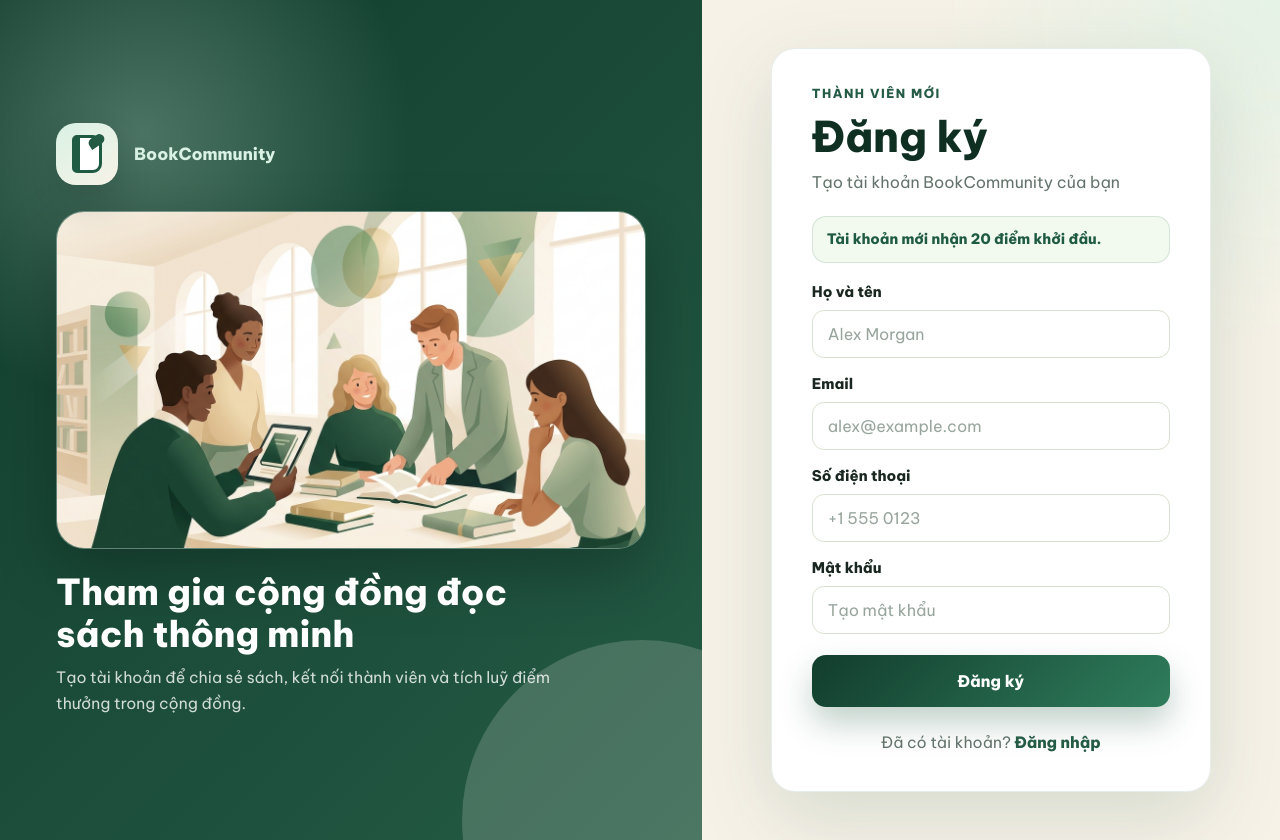
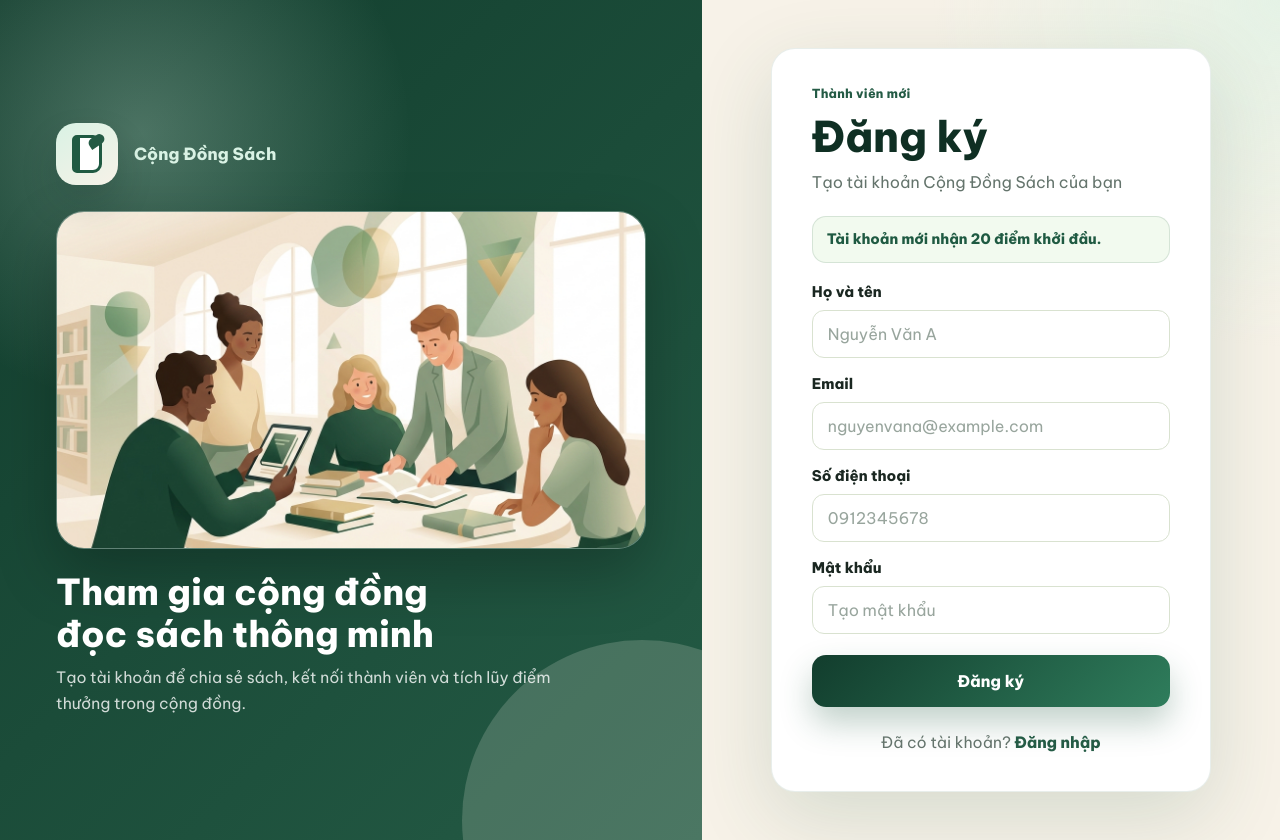
Before and after one commit to HuyHoangTran05/book-club, a React (Vite) app in the folder book-club-app/frontend/: page /register in a window 1280 px wide. Built offline with nearby package versions, Linux system fonts and the light colour scheme.

Commit message:
update Login Page and Register Page

```diff
--- a/book-club-app/frontend/src/pages/LoginPage.css
+++ b/book-club-app/frontend/src/pages/LoginPage.css
@@ -19,6 +19,16 @@
   overflow: hidden;
   background: var(--login-cream);
   color: var(--login-ink);
+  font-family: "Be Vietnam Pro", "Inter", "Segoe UI", "Arial", sans-serif;
+  overflow-wrap: normal;
+  word-break: normal;
+  hyphens: none;
+}
+
+.login-page :where(h1, h2, p, label, input, button, a) {
+  overflow-wrap: normal;
+  word-break: normal;
+  hyphens: none;
 }
 
 .login-hero {
@@ -120,6 +130,7 @@
   font-size: clamp(1.75rem, 2.8vw, 2.35rem);
   line-height: 1.18;
   font-weight: 850;
+  text-wrap: balance;
 }
 
 .login-hero-copy p {
@@ -128,6 +139,7 @@
   color: rgba(255, 255, 255, 0.8);
   font-size: 0.98rem;
   line-height: 1.65;
+  text-wrap: pretty;
 }
 
 .login-hero-image-wrap {
@@ -199,8 +211,8 @@
   color: var(--login-green-700);
   font-size: 0.78rem;
   font-weight: 800;
-  letter-spacing: 0.12em;
-  text-transform: uppercase;
+  letter-spacing: 0.02em;
+  text-transform: none;
 }
 
 .login-form-heading h2 {
@@ -208,6 +220,7 @@
   font-size: clamp(2rem, 5vw, 2.8rem);
   line-height: 1.1;
   font-weight: 850;
+  text-wrap: balance;
 }
 
 .login-form-heading p:last-child {
@@ -215,6 +228,7 @@
   color: var(--login-muted);
   font-size: 1rem;
   line-height: 1.6;
+  text-wrap: pretty;
 }
 
 .login-form {
--- a/book-club-app/frontend/src/pages/LoginPage.jsx
+++ b/book-club-app/frontend/src/pages/LoginPage.jsx
@@ -45,44 +45,36 @@ function LoginPage() {
   }
 
   return (
-    <>
-      {/* Khi dán HTML từ Stitch/Figma vào vùng dưới, cần chuyển class -> className, for -> htmlFor, style string -> object nếu có. */}
-      {/* Giữ form onSubmit={handleSubmit}, input email/password dùng value + onChange, button type="submit", error/loading lấy từ state. */}
-      {/* ================= STITCH / FIGMA HTML PASTE ZONE START ================= */}
     <main className="login-page" aria-labelledby="login-title">
-        <section className="login-hero" aria-label="BookCommunity branding">
+      <section className="login-hero" aria-label="Thương hiệu Cộng Đồng Sách">
         <div className="login-hero-content">
           <div className="login-brand-row">
             <div className="login-brand-mark" aria-hidden="true">
               <span className="login-brand-book" />
               <span className="login-brand-leaf" />
             </div>
-              <p className="login-brand-name">BookCommunity</p>
+            <p className="login-brand-name">Cộng Đồng Sách</p>
           </div>
 
           <div className="login-hero-image-wrap">
-              <img
-                src={loginHero}
-                alt="BookCommunity reading community"
-                className="login-hero-image"
-              />
+            <img src={loginHero} alt="Cộng đồng đọc sách" className="login-hero-image" />
           </div>
 
           <div className="login-hero-copy">
             <h1>Kết nối tri thức qua từng cuốn sách</h1>
-              <p>Nền tảng giúp thành viên chia sẻ, trao đổi và lan toả văn hoá đọc trong cộng đồng.</p>
+            <p>Nền tảng giúp thành viên chia sẻ, trao đổi và lan tỏa văn hóa đọc trong cộng đồng.</p>
           </div>
         </div>
       </section>
 
-        <section className="login-panel" aria-label="Đăng nhập BookCommunity">
+      <section className="login-panel" aria-label="Đăng nhập Cộng Đồng Sách">
         <div className="login-card">
           <div className="login-mobile-brand">
             <div className="login-brand-mark" aria-hidden="true">
               <span className="login-brand-book" />
               <span className="login-brand-leaf" />
             </div>
-              <p>BookCommunity</p>
+            <p>Cộng Đồng Sách</p>
           </div>
 
           <div className="login-form-heading">
@@ -139,8 +131,6 @@ function LoginPage() {
         </div>
       </section>
     </main>
-      {/* ================= STITCH / FIGMA HTML PASTE ZONE END ================= */}
-    </>
   );
 }
 
--- a/book-club-app/frontend/src/pages/RegisterPage.css
+++ b/book-club-app/frontend/src/pages/RegisterPage.css
@@ -19,6 +19,16 @@
   overflow: hidden;
   background: var(--register-cream);
   color: var(--register-ink);
+  font-family: "Be Vietnam Pro", "Inter", "Segoe UI", "Arial", sans-serif;
+  overflow-wrap: normal;
+  word-break: normal;
+  hyphens: none;
+}
+
+.register-page :where(h1, h2, p, label, input, button, a) {
+  overflow-wrap: normal;
+  word-break: normal;
+  hyphens: none;
 }
 
 .register-hero {
@@ -146,6 +156,7 @@
   font-size: clamp(1.75rem, 2.8vw, 2.35rem);
   line-height: 1.18;
   font-weight: 850;
+  text-wrap: balance;
 }
 
 .register-hero-copy p {
@@ -154,6 +165,7 @@
   color: rgba(255, 255, 255, 0.8);
   font-size: 0.98rem;
   line-height: 1.65;
+  text-wrap: pretty;
 }
 
 .register-panel {
@@ -207,8 +219,8 @@
   color: var(--register-green-700);
   font-size: 0.78rem;
   font-weight: 800;
-  letter-spacing: 0.12em;
-  text-transform: uppercase;
+  letter-spacing: 0.02em;
+  text-transform: none;
 }
 
 .register-form-heading h2 {
@@ -216,6 +228,7 @@
   font-size: clamp(2rem, 5vw, 2.65rem);
   line-height: 1.1;
   font-weight: 850;
+  text-wrap: balance;
 }
 
 .register-form-heading p:last-child {
@@ -223,6 +236,7 @@
   color: var(--register-muted);
   font-size: 1rem;
   line-height: 1.6;
+  text-wrap: pretty;
 }
 
 .register-info-message {
--- a/book-club-app/frontend/src/pages/RegisterPage.jsx
+++ b/book-club-app/frontend/src/pages/RegisterPage.jsx
@@ -62,28 +62,20 @@ function RegisterPage() {
   }
 
   return (
-    <>
-      {/* Nếu dán HTML từ Stitch/Figma, cần đổi class -> className, for -> htmlFor, style string -> object nếu có. */}
-      {/* Giữ form onSubmit={handleSubmit}, value/onChange của input, error/loading state và các field đang submit. */}
-      {/* ================= STITCH / FIGMA REGISTER HTML PASTE ZONE START ================= */}
     <main className="register-page" aria-labelledby="register-title">
-        <section className="register-hero" aria-label="BookCommunity register branding">
+      <section className="register-hero" aria-label="Thương hiệu Cộng Đồng Sách">
         <div className="register-hero-content">
           <div className="register-brand-row">
             <div className="register-brand-mark" aria-hidden="true">
               <span className="register-brand-book" />
               <span className="register-brand-leaf" />
             </div>
-              <p className="register-brand-name">BookCommunity</p>
+            <p className="register-brand-name">Cộng Đồng Sách</p>
           </div>
 
           <div className="register-hero-image-wrap">
             {registerHero ? (
-                <img
-                  src={registerHero}
-                  alt="BookCommunity reading community"
-                  className="register-hero-image"
-                />
+              <img src={registerHero} alt="Cộng đồng đọc sách" className="register-hero-image" />
             ) : (
               <div className="register-hero-image register-hero-image-fallback" aria-hidden="true" />
             )}
@@ -91,25 +83,25 @@ function RegisterPage() {
 
           <div className="register-hero-copy">
             <h1>Tham gia cộng đồng đọc sách thông minh</h1>
-              <p>Tạo tài khoản để chia sẻ sách, kết nối thành viên và tích luỹ điểm thưởng trong cộng đồng.</p>
+            <p>Tạo tài khoản để chia sẻ sách, kết nối thành viên và tích lũy điểm thưởng trong cộng đồng.</p>
           </div>
         </div>
       </section>
 
-        <section className="register-panel" aria-label="Đăng ký BookCommunity">
+      <section className="register-panel" aria-label="Đăng ký Cộng Đồng Sách">
         <div className="register-card">
           <div className="register-mobile-brand">
             <div className="register-brand-mark" aria-hidden="true">
               <span className="register-brand-book" />
               <span className="register-brand-leaf" />
             </div>
-              <p>BookCommunity</p>
+            <p>Cộng Đồng Sách</p>
           </div>
 
           <div className="register-form-heading">
             <p className="register-form-eyebrow">Thành viên mới</p>
             <h2 id="register-title">Đăng ký</h2>
-              <p>Tạo tài khoản BookCommunity của bạn</p>
+            <p>Tạo tài khoản Cộng Đồng Sách của bạn</p>
           </div>
 
           <div className="register-info-message">
@@ -129,7 +121,7 @@ function RegisterPage() {
                 id="fullName"
                 name="fullName"
                 type="text"
-                  placeholder="Alex Morgan"
+                placeholder="Nguyễn Văn A"
                 autoComplete="name"
                 value={fullName}
                 onChange={(event) => setFullName(event.target.value)}
@@ -144,7 +136,7 @@ function RegisterPage() {
                 id="email"
                 name="email"
                 type="email"
-                  placeholder="alex@example.com"
+                placeholder="nguyenvana@example.com"
                 autoComplete="email"
                 value={email}
                 onChange={(event) => setEmail(event.target.value)}
@@ -159,7 +151,7 @@ function RegisterPage() {
                 id="phoneNumber"
                 name="phoneNumber"
                 type="tel"
-                  placeholder="+1 555 0123"
+                placeholder="0912345678"
                 autoComplete="tel"
                 value={phoneNumber}
                 onChange={(event) => setPhoneNumber(event.target.value)}
@@ -194,8 +186,6 @@ function RegisterPage() {
         </div>
       </section>
     </main>
-      {/* ================= STITCH / FIGMA REGISTER HTML PASTE ZONE END ================= */}
-    </>
   );
 }
 
```
Lines whose indentation alone changed are shown as unchanged.
